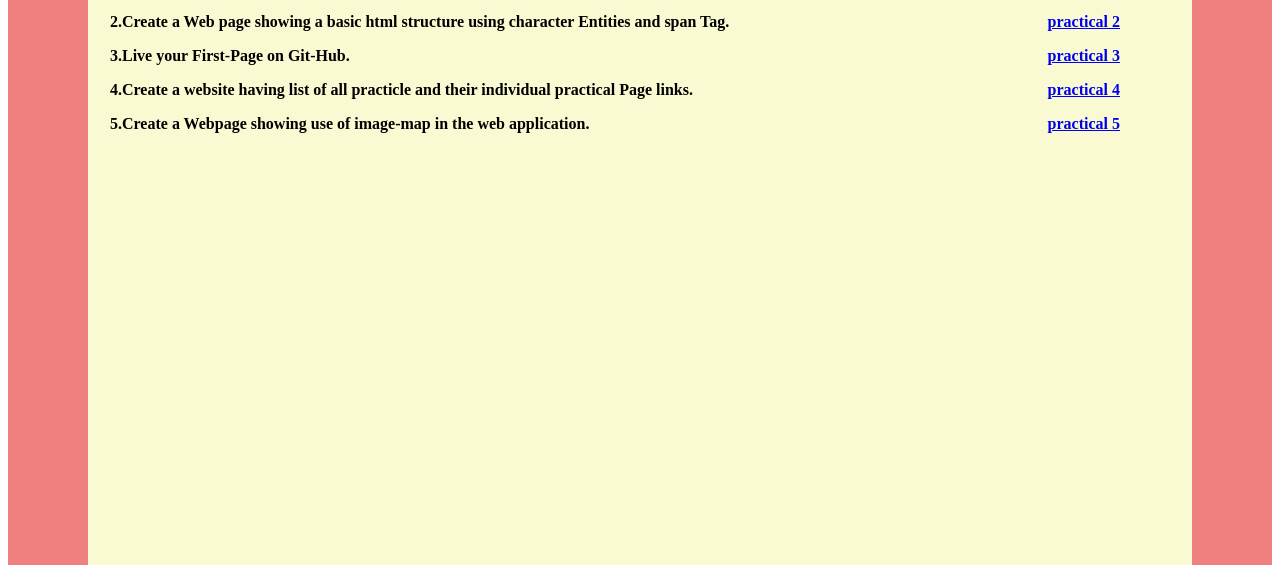
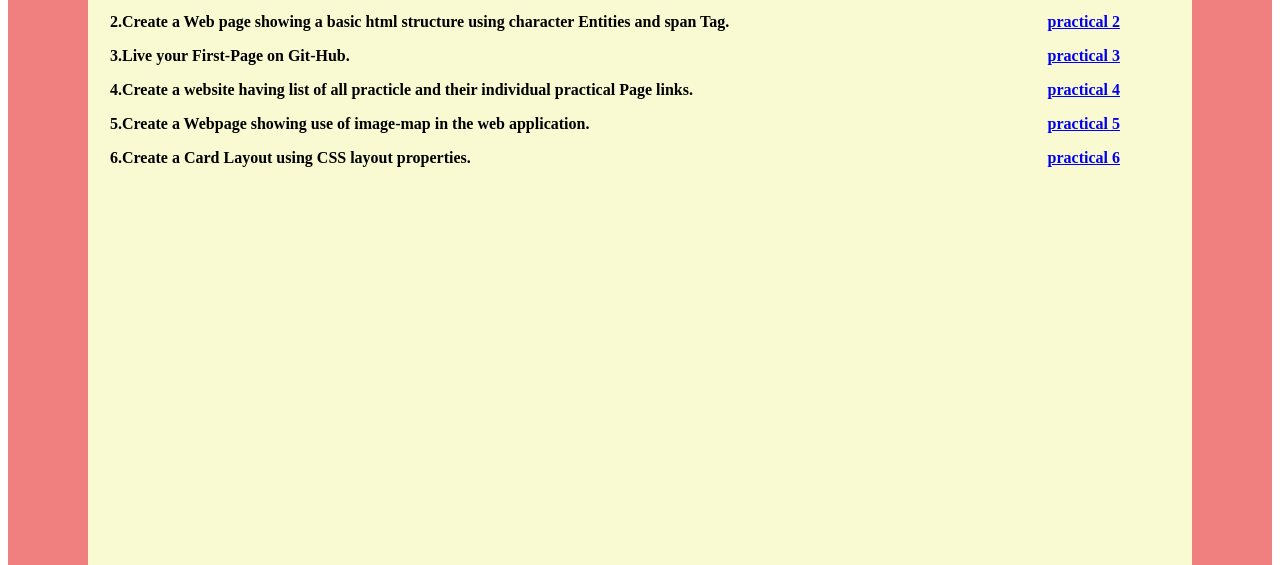
Before and after one commit to ashishsoni12/webdev_gla, a plain HTML site: page index.html in a window 1280 px wide. Shown: the part 235-800 px from the top of the page. Drawn offline with Linux system fonts and the light colour scheme.

Commit message:
next change

```diff
--- a/index.html
+++ b/index.html
@@ -37,6 +37,10 @@
             5.Create a Webpage showing use of image-map in the web application.
             <a href="./pages/practical5.html" style="float: right ; margin-right:70px">practical 5</a>
          </p>
+         <p style="margin-left: 20px;">
+            6.Create a Card Layout using CSS layout properties.
+            <a href="./pages/practical6.html" style="float: right ; margin-right:70px">practical 6</a>
+         </p>
 
 
         </div>
```
Also changed, not shown: pages/practical6.html (+1 -0 lines).
